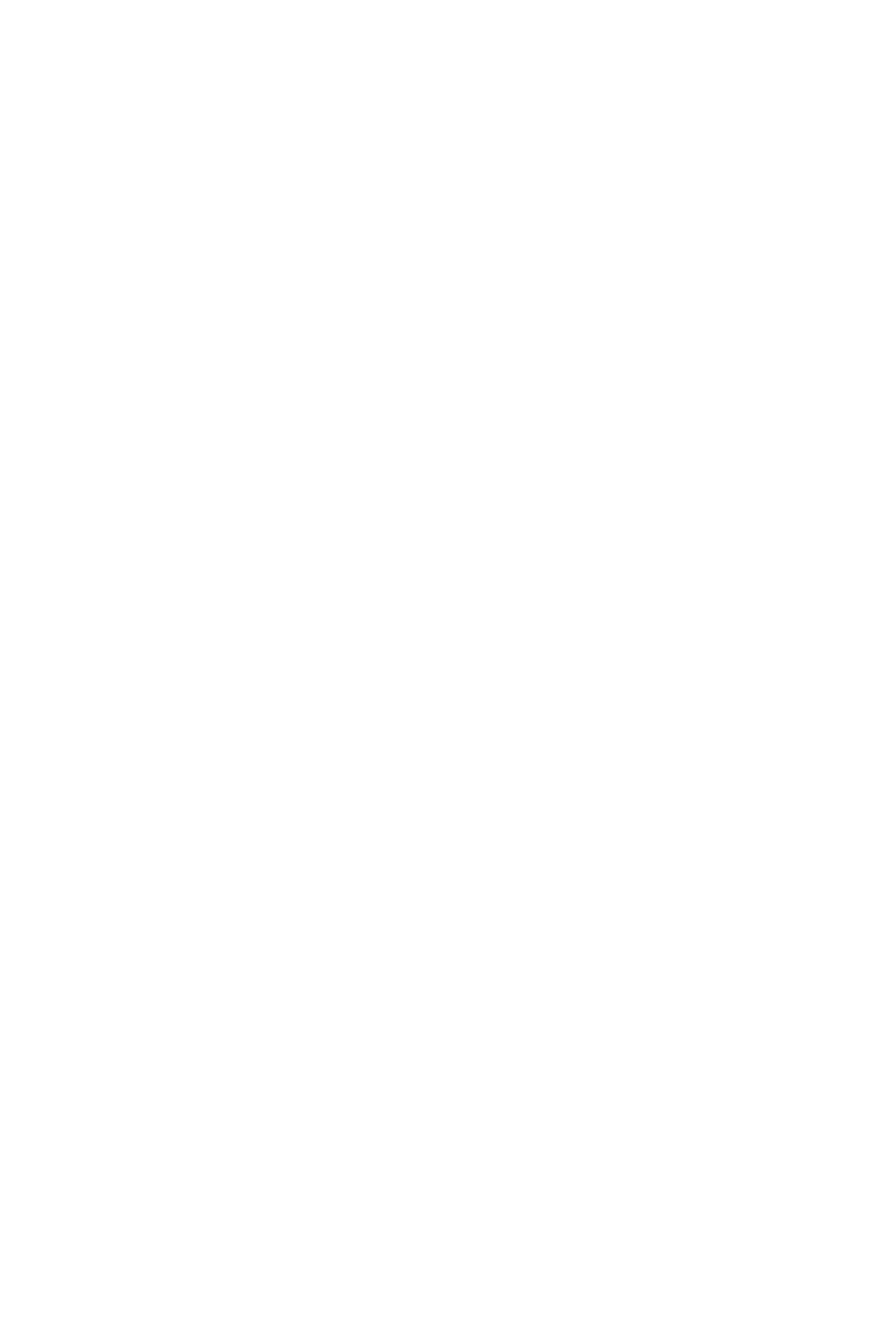
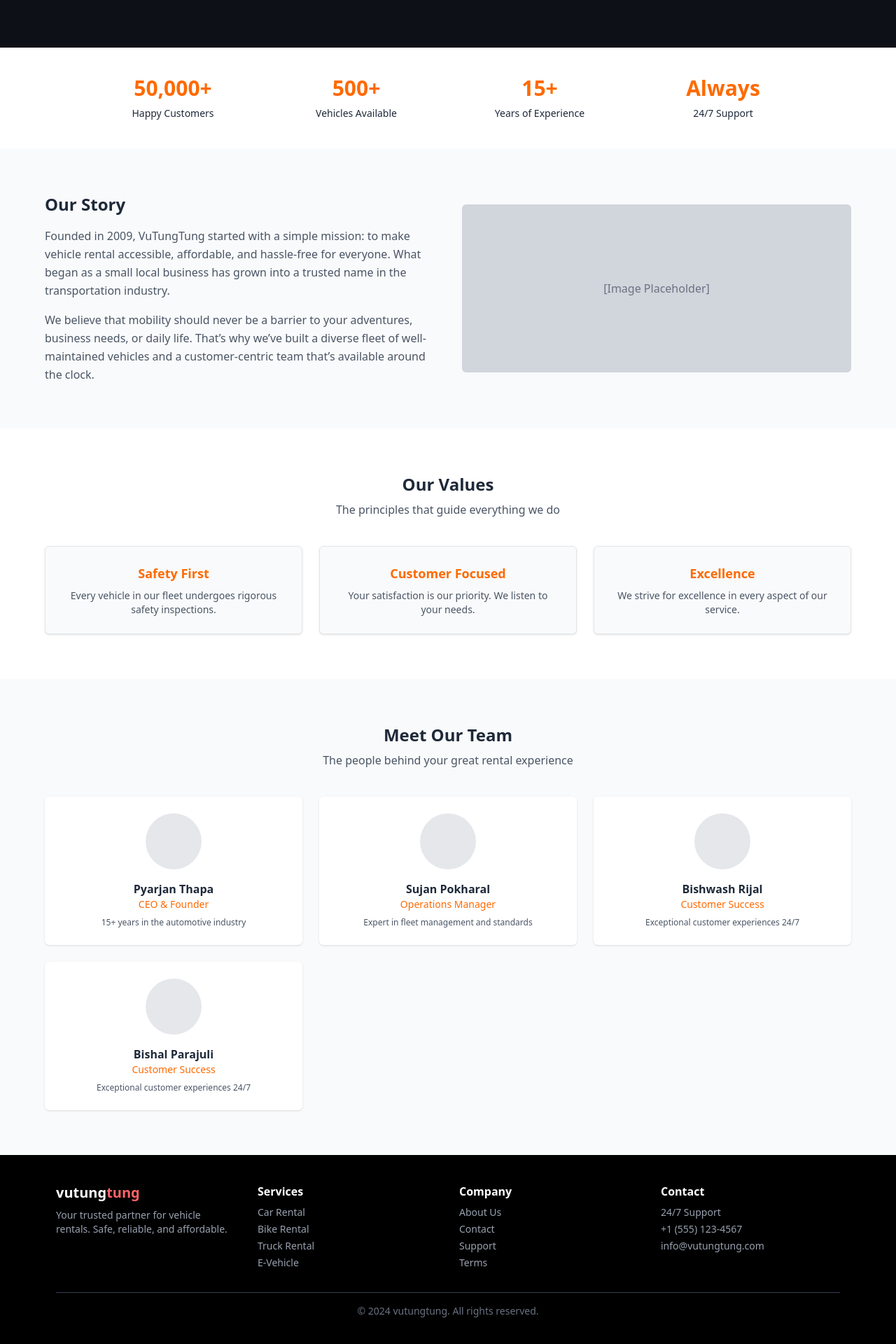
Before and after one commit to vutungtung/vutungtung_project, a React (Vite) app: page /about in a window 1280 px wide. Shown: the part 204-2124 px from the top of the page at 70% size. Before the commit the page ends 800 px from the top, so only its background shows below. Built offline with nearby package versions, Linux system fonts and the light colour scheme.

Commit message:
updated home and vehicle page

```diff
--- a/src/App.tsx
+++ b/src/App.tsx
@@ -6,6 +6,7 @@ import Vehicle from "./pages/vehicle";
 import Navbar from "./component/nav";
 import { Contact } from "./pages/contact";
 import Booking from "./pages/booking";
+import Footer from "./component/footer";
 
 const router = createBrowserRouter([
   {
@@ -14,6 +15,7 @@ const router = createBrowserRouter([
       <>
         <Navbar />
         <Outlet />
+        <Footer/>
       </>
     ),
     children: [
--- a/src/component/footer.tsx
+++ b/src/component/footer.tsx
@@ -1,3 +1,58 @@
-export const footer = () => {
-  return <div>footer</div>;
+import { Link } from "react-router-dom";
+
+const Footer = () => {
+  return (
+    <footer className="bg-black text-white py-10 px-4 md:px-20">
+      <div className="max-w-7xl mx-auto grid grid-cols-1 md:grid-cols-4 gap-8">
+        {/* Branding */}
+        <div>
+          <h1 className="text-xl font-bold text-white">
+            <span className="text-white">vutung</span><span className="text-red-400">tung</span>
+          </h1>
+          <p className="text-sm text-gray-400 mt-2">
+            Your trusted partner for vehicle rentals. Safe, reliable, and affordable.
+          </p>
+        </div>
+
+        {/* Services */}
+        <div>
+          <h2 className="font-semibold mb-2">Services</h2>
+          <ul className="space-y-1 text-sm text-gray-400">
+            <li><Link to="/car-rental" className="hover:underline">Car Rental</Link></li>
+            <li><Link to="/bike-rental" className="hover:underline">Bike Rental</Link></li>
+            <li><Link to="/truck-rental" className="hover:underline">Truck Rental</Link></li>
+            <li><Link to="/e-vehicle" className="hover:underline">E-Vehicle</Link></li>
+          </ul>
+        </div>
+
+        {/* Company */}
+        <div>
+          <h2 className="font-semibold mb-2">Company</h2>
+          <ul className="space-y-1 text-sm text-gray-400">
+            <li><Link to="/about" className="hover:underline">About Us</Link></li>
+            <li><Link to="/contact" className="hover:underline">Contact</Link></li>
+            <li><Link to="/support" className="hover:underline">Support</Link></li>
+            <li><Link to="/terms" className="hover:underline">Terms</Link></li>
+          </ul>
+        </div>
+
+        {/* Contact */}
+        <div>
+          <h2 className="font-semibold mb-2">Contact</h2>
+          <ul className="space-y-1 text-sm text-gray-400">
+            <li>24/7 Support</li>
+            <li>+1 (555) 123-4567</li>
+            <li><a href="mailto:info@vutungtung.com" className="hover:underline">info@vutungtung.com</a></li>
+          </ul>
+        </div>
+      </div>
+
+      {/* Bottom Line */}
+      <div className="border-t border-gray-700 mt-8 pt-4 text-center text-gray-500 text-sm">
+        © 2024 vutungtung. All rights reserved.
+      </div>
+    </footer>
+  );
 };
+
+export default Footer;
--- a/src/component/nav.tsx
+++ b/src/component/nav.tsx
@@ -25,7 +25,7 @@ const Nav = () => {
               Home
             </NavLink>
             <NavLink
-              to="/about"
+              to="/vehicle"
               className={({ isActive }) => (isActive ? "text-accent" : "")}
             >
               Vehicle
@@ -35,6 +35,12 @@ const Nav = () => {
               className={({ isActive }) => (isActive ? "text-accent" : "")}
             >
               Booking
+            </NavLink>
+            <NavLink
+              to="/about"
+              className={({ isActive }) => (isActive ? "text-primary" : "")}
+            >
+              About Us
             </NavLink>
             <NavLink
               to="/contact"
@@ -88,6 +94,12 @@ const Nav = () => {
             Contact
           </NavLink>
           <NavLink
+            to="/about"
+            className={({ isActive }) => (isActive ? "text-primary" : "")}
+          >
+            About Us
+          </NavLink>
+          <NavLink
             to=""
             className="bg-primary text-white py-2 px-4 rounded text-center"
           >
--- a/src/pages/about.tsx
+++ b/src/pages/about.tsx
@@ -1,8 +1,129 @@
-const About=()=>{
-    return(
-        <>
-        <h1>this is About</h1>
-        </>
-    )
-}
-export default About
+const About = () => {
+  return (
+    <div className="bg-white text-gray-800">
+      {/* Header */}
+      <section className="bg-[#0D1117] text-white py-20 text-center">
+        <h1 className="text-4xl font-bold">About VuTungTung</h1>
+        <p className="text-lg mt-4 max-w-2xl mx-auto">
+          We’re passionate about providing reliable, affordable, and convenient
+          vehicle rental services that help you explore the world on your terms.
+        </p>
+      </section>
+
+      {/* Stats */}
+      <section className="bg-white py-10 grid grid-cols-2 md:grid-cols-4 text-center max-w-5xl mx-auto gap-6">
+        {[
+          ["50,000+", "Happy Customers"],
+          ["500+", "Vehicles Available"],
+          ["15+", "Years of Experience"],
+          ["Always", "24/7 Support"],
+        ].map(([stat, label]) => (
+          <div key={label}>
+            <div className="text-orange-500 text-3xl font-bold">{stat}</div>
+            <div className="text-sm mt-2">{label}</div>
+          </div>
+        ))}
+      </section>
+
+      {/* Our Story */}
+      <section className="bg-gray-50 py-16 px-6">
+        <div className="max-w-6xl mx-auto grid md:grid-cols-2 gap-10 items-center">
+          <div>
+            <h2 className="text-2xl font-semibold mb-4">Our Story</h2>
+            <p className="text-gray-600 leading-relaxed">
+              Founded in 2009, VuTungTung started with a simple mission: to make
+              vehicle rental accessible, affordable, and hassle-free for
+              everyone. What began as a small local business has grown into a
+              trusted name in the transportation industry.
+            </p>
+            <p className="text-gray-600 mt-4 leading-relaxed">
+              We believe that mobility should never be a barrier to your
+              adventures, business needs, or daily life. That’s why we’ve built
+              a diverse fleet of well-maintained vehicles and a customer-centric
+              team that’s available around the clock.
+            </p>
+          </div>
+          <div className="bg-gray-300 w-full h-60 rounded-md flex items-center justify-center">
+            <span className="text-gray-500">[Image Placeholder]</span>
+          </div>
+        </div>
+      </section>
+
+      {/* Our Values */}
+      <section className="bg-white py-16 px-6 text-center">
+        <h2 className="text-2xl font-semibold mb-2">Our Values</h2>
+        <p className="text-gray-600 mb-10">
+          The principles that guide everything we do
+        </p>
+        <div className="grid md:grid-cols-3 gap-6 max-w-6xl mx-auto">
+          {[
+            [
+              "Safety First",
+              "Every vehicle in our fleet undergoes rigorous safety inspections.",
+            ],
+            [
+              "Customer Focused",
+              "Your satisfaction is our priority. We listen to your needs.",
+            ],
+            [
+              "Excellence",
+              "We strive for excellence in every aspect of our service.",
+            ],
+          ].map(([title, desc]) => (
+            <div
+              key={title}
+              className="bg-gray-50 border border-gray-200 p-6 rounded-md shadow-sm"
+            >
+              <h3 className="text-lg font-semibold text-orange-500">{title}</h3>
+              <p className="text-sm text-gray-600 mt-2">{desc}</p>
+            </div>
+          ))}
+        </div>
+      </section>
+
+      {/* Meet Our Team */}
+      <section className="bg-gray-50 py-16 px-6 text-center">
+        <h2 className="text-2xl font-semibold mb-2">Meet Our Team</h2>
+        <p className="text-gray-600 mb-10">
+          The people behind your great rental experience
+        </p>
+        <div className="grid md:grid-cols-3 gap-6 max-w-6xl mx-auto">
+          {[
+            [
+              "Pyarjan Thapa",
+              "CEO & Founder",
+              "15+ years in the automotive industry",
+            ],
+            [
+              "Sujan Pokharal",
+              "Operations Manager",
+              "Expert in fleet management and standards",
+            ],
+            [
+              "Bishwash Rijal",
+              "Customer Success",
+              "Exceptional customer experiences 24/7",
+            ],
+            [
+              "Bishal Parajuli",
+              "Customer Success",
+              "Exceptional customer experiences 24/7",
+            ],
+          ].map(([name, role, desc]) => (
+            <div
+              key={name}
+              className="bg-white shadow p-6 rounded-md text-center"
+            >
+              <div className="w-20 h-20 rounded-full bg-gray-200 mx-auto mb-4" />
+              <h3 className="font-bold">{name}</h3>
+              <p className="text-sm text-orange-500">{role}</p>
+              <p className="text-xs text-gray-600 mt-2">{desc}</p>
+            </div>
+          ))}
+        </div>
+      </section>
+    </div>
+  );
+};
+
+export default About;
--- a/src/pages/booking.tsx
+++ b/src/pages/booking.tsx
@@ -33,7 +33,7 @@ const Booking = () => {
       </div>
 
       {/* Booking Container */}
-      <div className="bg-white w-full max-w-[1290px] mx-auto px-4 sm:px-6 lg:px-8 mt-10">
+      <div className="bg-white w-full max-w-[1290px] mx-auto  px-4 sm:px-6 lg:px-8 my-10">
         <div className="flex flex-col lg:flex-row gap-10">
           {/* Left Section */}
           <div className="flex-1 space-y-6">
@@ -162,7 +162,7 @@ const Booking = () => {
           </div>
 
           {/* Booking Summary */}
-          <div className="w-full lg:w-[350px] border border-[var(--color-border)] rounded p-4 sm:p-6 shadow-sm space-y-5">
+          <div className="w-full lg:w-[350px] border h-fit border-[var(--color-border)] rounded p-4 sm:p-6 shadow-sm space-y-5">
             <h2 className="text-lg font-semibold border-b border-[var(--color-border)] pb-2">
               Booking Summary
             </h2>
--- a/src/pages/vehicle.tsx
+++ b/src/pages/vehicle.tsx
@@ -1,8 +1,11 @@
-const Vehicle=()=>{
-    return(
-        <>
-        <h1>this is Vehicle</h1>
-        </>
-    )
-}
-export default Vehicle
+const Vehicle = () => {
+  return (
+    <>
+      <div  className="bg-[var(--color-secondary)] w-full py-10 px-4 sm:px-6 lg:px-20 mt-14 text-white text-center">
+
+      </div>
+      <div className="w-full max-w-[1290px] mx-auto bg-red-500 h-screen"></div>
+    </>
+  );
+};
+export default Vehicle;
```
Also changed, not shown: src/component/hero.tsx (+10 -8 lines).
